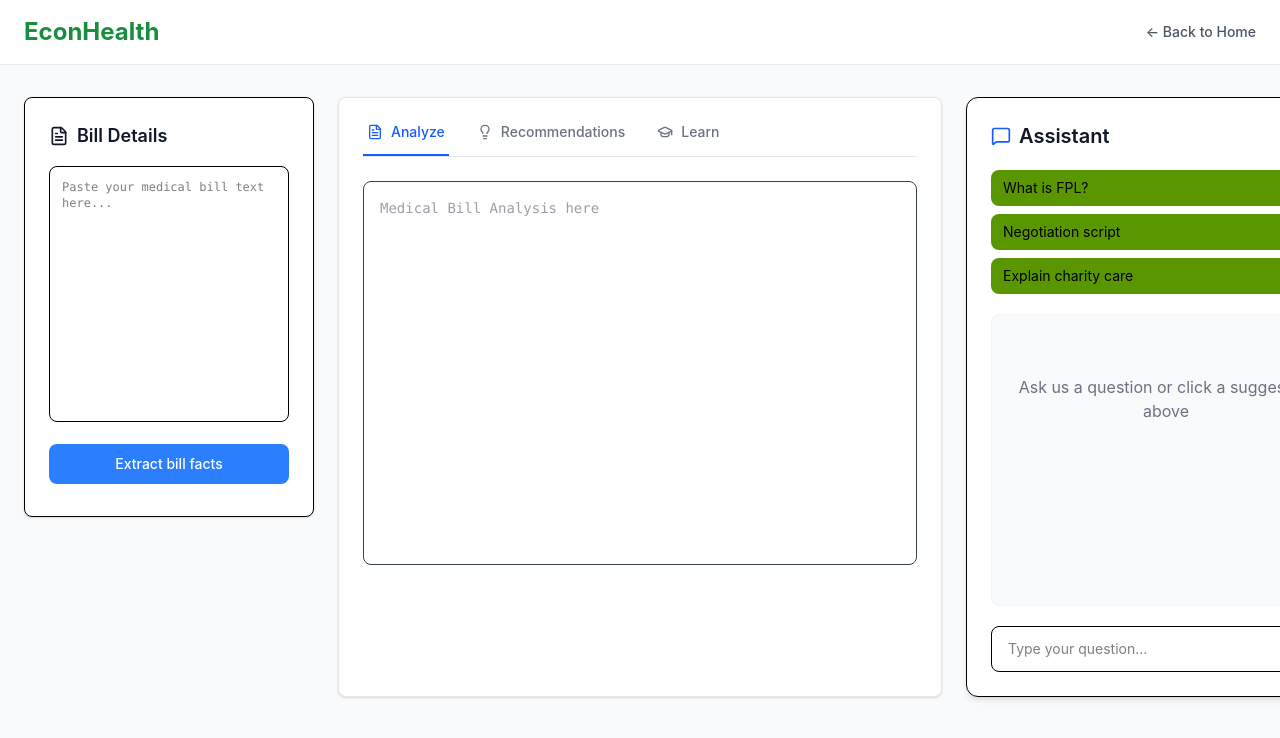
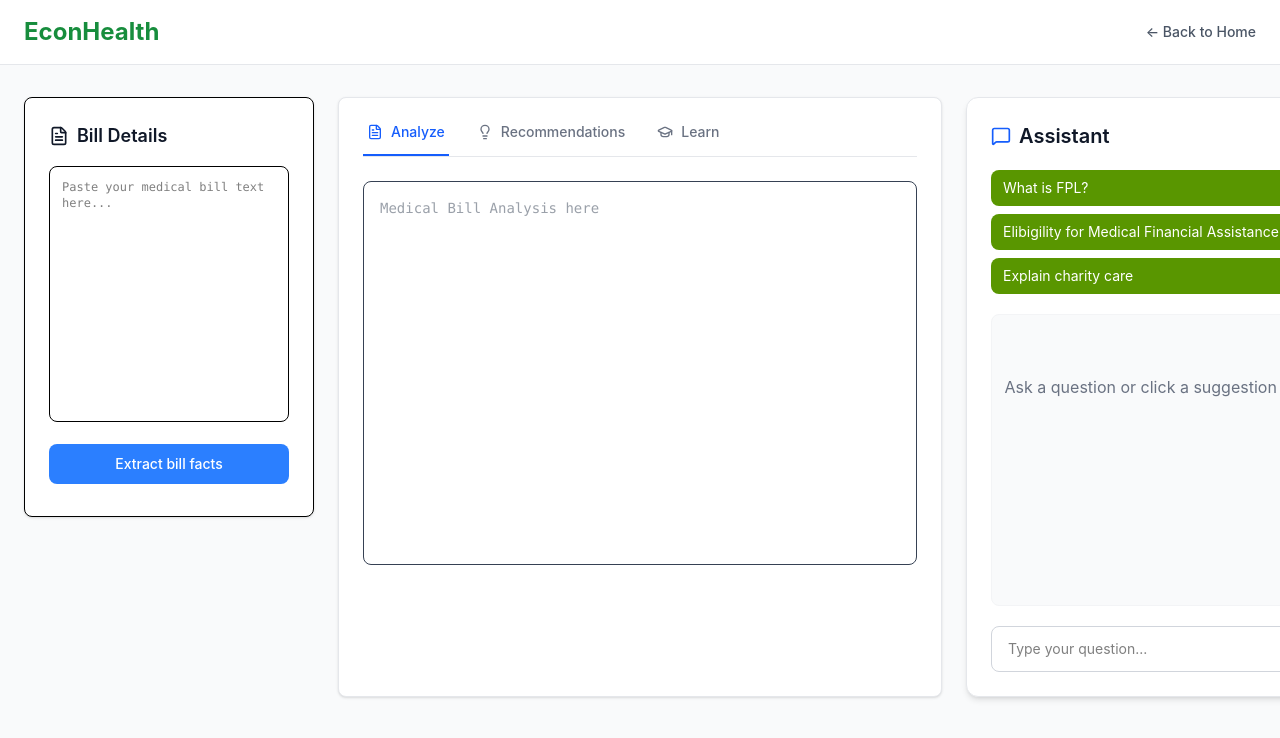
Before and after one commit to L-Tran05/EconHealth, a React (Vite) app in the folder health_econ/: page / in a window 1280 px wide. Both pictures are taken after a click on the button "Chat with Us! →". Shown: the top 738 px of the page. Built offline with nearby package versions, Linux system fonts and the light colour scheme.

Commit message:
Updated the assistant panels for the automatic questions
edited the automated responses to give the correct answer when user clicks on the question

```diff
--- a/health_econ/src/components/AssistantPanel.jsx
+++ b/health_econ/src/components/AssistantPanel.jsx
@@ -4,16 +4,27 @@ import { MessageSquare, Send } from 'lucide-react';
 const AssistantPanel = ({ chatMessages, setChatMessages }) => {
   const [chatInput, setChatInput] = useState('');
 
+  // 💡 Define quick question/answer pairs
+  const quickAnswers = {
+    'What is FPL?': `The Federal Poverty Level (FPL) is a measure of household income issued annually by the U.S. Department of Health and Human Services. It helps determine eligibility for programs like Medicaid or subsidized health insurance. The FPL varies by household size, and some programs use a specific percentage (like 130% or 185%) to set income limits.`,
+
+    'Elibigility for Medical Financial Assistance': `Eligibility for medical financial assistance depends on factors such as income level (often based on a percentage of the FPL), household size, age, residency, and disability status. Each hospital or health program may have its own detailed requirements.`,
+
+    'Explain charity care': `Charity care is free or discounted medical care provided by hospitals to patients who can’t afford to pay. It’s typically based on income and financial need, following guidelines tied to the Federal Poverty Level (FPL). Applying usually requires documentation of income and residency.`
+  };
+
+  // 🧠 Handle when user clicks a quick question
   const handleQuickQuestion = (question) => {
     setChatMessages(prev => [...prev, { type: 'user', text: question }]);
     setTimeout(() => {
       setChatMessages(prev => [
         ...prev,
-        { type: 'assistant', text: `Here’s some guidance on ${question.toLowerCase()}...` }
+        { type: 'assistant', text: quickAnswers[question] || "I'm sorry, I don't have an answer for that yet." }
       ]);
     }, 500);
   };
 
+  // 💬 Handle manual chat input
   const handleSendMessage = () => {
     if (!chatInput.trim()) return;
     setChatMessages(prev => [...prev, { type: 'user', text: chatInput }]);
@@ -21,29 +32,26 @@ const AssistantPanel = ({ chatMessages, setChatMessages }) => {
     setTimeout(() => {
       setChatMessages(prev => [
         ...prev,
-        { type: 'assistant', text: 'Thanks for your question — here’s how I can help!' }
+        { type: 'assistant', text: "Thanks for your question! I’ll share details based on common eligibility rules for assistance programs." }
       ]);
     }, 500);
   };
 
-
-
   return (
-    <div className="bg-white rounded-xl shadow-md border border-black-200 p-6 flex flex-col h-[600px] w-[400px] lg:sticky lg:top-8">
-      {/*Assistant Main :P*/}
-      <div className="flex items-center gap-2 mb-5 ">
+    <div className="bg-white rounded-xl shadow-md border border-gray-200 p-6 flex flex-col h-[600px] w-[400px] lg:sticky lg:top-8">
+      {/* Header */}
+      <div className="flex items-center gap-2 mb-5">
         <MessageSquare className="w-5 h-5 text-blue-600" />
         <h2 className="text-xl font-semibold text-gray-900">Assistant</h2>
       </div>
 
-
-      {/* The Quick Questions */}
+      {/* Quick Questions */}
       <div className="mb-5 space-y-2">
-        {['What is FPL?', 'Negotiation script', 'Explain charity care'].map(q => (
+        {Object.keys(quickAnswers).map((q) => (
           <button
             key={q}
             onClick={() => handleQuickQuestion(q)}
-            className="w-full text-left text-sm px-3 py-2 bg-[#599600] hover:bg-[#BAA500] rounded-lg text-Black-700"
+            className="w-full text-left text-sm px-3 py-2 bg-[#599600] hover:bg-[#BAA500] rounded-lg text-white"
           >
             {q}
           </button>
@@ -54,14 +62,16 @@ const AssistantPanel = ({ chatMessages, setChatMessages }) => {
       <div className="flex-1 mb-5 overflow-y-auto space-y-3 p-3 bg-gray-50 rounded-lg border border-gray-100">
         {chatMessages.length === 0 ? (
           <p className="text-m text-gray-500 text-center py-12">
-            Ask us a question or click a suggestion above
+            Ask a question or click a suggestion above
           </p>
         ) : (
           chatMessages.map((msg, i) => (
             <div
               key={i}
               className={`text-sm p-3 rounded-lg leading-relaxed ${
-                msg.type === 'user' ? 'bg-blue-100 ml-8' : 'bg-white mr-8 border border-gray-200'
+                msg.type === 'user'
+                  ? 'bg-blue-100 ml-8'
+                  : 'bg-white mr-8 border border-gray-200'
               }`}
             >
               {msg.text}
@@ -77,7 +87,7 @@ const AssistantPanel = ({ chatMessages, setChatMessages }) => {
           onChange={(e) => setChatInput(e.target.value)}
           onKeyDown={(e) => e.key === 'Enter' && handleSendMessage()}
           placeholder="Type your question..."
-          className="w-full pl-4 pr-12 py-3 border border-black-300 rounded-lg text-sm focus:ring-2 focus:ring-blue-500"
+          className="w-full pl-4 pr-12 py-3 border border-gray-300 rounded-lg text-sm focus:ring-2 focus:ring-blue-500"
         />
         <button
           onClick={handleSendMessage}
```
